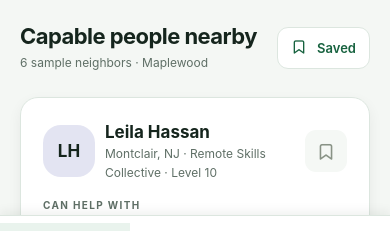
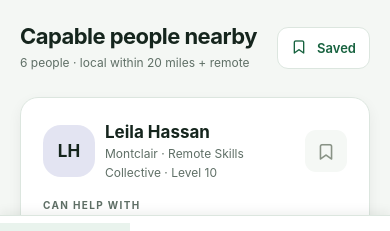
Before and after one commit to eroleric/communitybuilder, a React Native app: screen / in a window 390 px wide. Shown: the part 557-788 px from the top of the page. Built offline with nearby package versions, Linux system fonts and the light colour scheme.

Commit message:
Add local radius and remote service reach

```diff
--- a/src/CommonHands.tsx
+++ b/src/CommonHands.tsx
@@ -1973,8 +1973,13 @@ function Workspace() {
                         <>
                           <Text style={s.label}>Comfortable travel radius</Text>
                           <View style={s.wrap}>
-                            {["2 miles", "5 miles", "10 miles", "25 miles"].map(
-                              (x) => (
+                            {[
+                              "5 miles",
+                              "10 miles",
+                              "20 miles",
+                              "30 miles",
+                              "50 miles",
+                            ].map((x) => (
                               <Chip
                                 key={x}
                                 label={x}
@@ -1983,8 +1988,7 @@ function Workspace() {
                                   setProfile({ ...profile, radius: x })
                                 }
                               />
-                              ),
-                            )}
+                            ))}
                           </View>
                         </>
                       )}
--- a/src/NeighborDiscovery.tsx
+++ b/src/NeighborDiscovery.tsx
@@ -37,22 +37,32 @@ export function NeighborDiscovery({
   const [filter, setFilter] = useState(false);
   const [category, setCategory] = useState("All services");
   const [saved, setSaved] = useState(false);
-  const [distance, setDistance] = useState(0);
+  const defaultRadius = 20;
+  const [distance, setDistance] = useState(defaultRadius);
   const [available, setAvailable] = useState("Any time");
   const [remote, setRemote] = useState(false);
   const reciprocal = (m: Member) =>
     m.wants.some((w) => state.profile.skills.includes(w)) &&
     state.profile.wants.some((wanted) => m.offers.includes(wanted));
+  const isRemoteOffer = (member: Member, offer: string) =>
+    member.offerReach[offer] === "Remote" ||
+    member.offerReach[offer] === "Local & Remote";
+  const reachableOffers = (member: Member) =>
+    member.offers.filter(
+      (offer) => member.distance <= distance || isRemoteOffer(member, offer),
+    );
   const list = members
     .filter(
       (m) =>
         !state.blocked.includes(m.id) &&
         (!saved || state.saved.includes(m.id)) &&
-        (category === "All services" || m.offers.includes(category)) &&
-        (!distance || m.distance <= distance || m.remote) &&
+        (category === "All services"
+          ? reachableOffers(m).length > 0
+          : reachableOffers(m).includes(category)) &&
         (available === "Any time" || m.available === available) &&
-        (!remote || m.remote) &&
-        `${m.name} ${m.offers.join(" ")} ${m.examples.join(" ")} ${m.interests.join(" ")}`
+        (!remote ||
+          reachableOffers(m).some((offer) => isRemoteOffer(m, offer))) &&
+        `${m.name} ${reachableOffers(m).join(" ")} ${m.examples.join(" ")} ${m.interests.join(" ")}`
           .toLowerCase()
           .includes(query.toLowerCase()),
     )
@@ -65,7 +75,9 @@ export function NeighborDiscovery({
             member.communityIds.includes(state.profile.primaryCommunityId),
         ) *
           2 -
-        (member.remote ? 0 : member.distance);
+        (reachableOffers(member).some((offer) => isRemoteOffer(member, offer))
+          ? 0
+          : member.distance);
       return score(b) - score(a);
     });
   const serviceOptions = [
@@ -145,10 +157,10 @@ export function NeighborDiscovery({
         <Card style={{ gap: 15 }}>
           <Text style={s.bold}>A few preferences</Text>
           <View style={s.wrap}>
-            {[0, 2, 5, 10].map((x) => (
+            {[5, 10, 20, 30, 50].map((x) => (
               <Chip
                 key={x}
-                label={x ? `Within ${x} miles` : "Any distance"}
+                label={`Within ${x} miles`}
                 active={distance === x}
                 onPress={() => setDistance(x)}
               />
@@ -166,7 +178,7 @@ export function NeighborDiscovery({
           </View>
           <View style={s.wrap}>
             <Chip
-              label="Remote available"
+              label="Remote services"
               active={remote}
               onPress={() => setRemote(!remote)}
             />
@@ -185,7 +197,7 @@ export function NeighborDiscovery({
             onPress={() => {
               setCategory("All services");
               setAvailable("Any time");
-              setDistance(0);
+              setDistance(defaultRadius);
               setRemote(false);
             }}
           />
@@ -197,7 +209,7 @@ export function NeighborDiscovery({
             {saved ? "People you saved" : "Capable people nearby"}
           </Text>
           <Text style={s.small}>
-            {list.length} sample neighbors · {state.profile.area}
+            {list.length} people · local within {distance} miles + remote
           </Text>
         </View>
         <Pressable
@@ -261,9 +273,12 @@ export function NeighborDiscovery({
               <View style={{ gap: 8 }}>
                 <Text style={s.eyebrow}>CAN HELP WITH</Text>
                 <View style={s.wrap}>
-                  {m.offers.map((offer) => (
+                  {reachableOffers(m).map((offer) => (
                     <View style={s.serviceTag} key={offer}>
-                      <Text style={s.serviceTagText}>{offer}</Text>
+                      <Text style={s.serviceTagText}>
+                        {offer}
+                        {isRemoteOffer(m, offer) ? " · Remote" : ""}
+                      </Text>
                     </View>
                   ))}
                 </View>
@@ -325,7 +340,7 @@ export function NeighborDiscovery({
                 setQuery("");
                 setCategory("All services");
                 setAvailable("Any time");
-                setDistance(0);
+                setDistance(defaultRadius);
                 setRemote(false);
                 setSaved(false);
               }}
--- a/src/data.ts
+++ b/src/data.ts
@@ -17,6 +17,7 @@ export type Member = {
   color: string;
   available: string;
   remote: boolean;
+  offerReach: Record<string, "Local" | "Remote" | "Local & Remote">;
   examples: string[];
   interests: string[];
   workingStyle: string;
@@ -57,6 +58,11 @@ const memberSeeds: Omit<
     color: "#e1ebee",
     available: "This week",
     remote: false,
+    offerReach: {
+      Plumbing: "Local",
+      "Home repairs": "Local",
+      "Water systems": "Local",
+    },
     examples: [
       "Replace a kitchen faucet",
       "Repair a running toilet",
@@ -80,6 +86,11 @@ const memberSeeds: Omit<
     color: "#e8ecd6",
     available: "Weekends",
     remote: false,
+    offerReach: {
+      Gardening: "Local",
+      Farming: "Local",
+      "Land care": "Local",
+    },
     examples: [
       "Mow a small yard",
       "Prepare a vegetable bed",
@@ -103,6 +114,11 @@ const memberSeeds: Omit<
     color: "#f0e3d3",
     available: "This week",
     remote: false,
+    offerReach: {
+      Carpentry: "Local",
+      Woodworking: "Local",
+      "Home repairs": "Local",
+    },
     examples: [
       "Fit a floating shelf",
       "Repair a wooden chair",
@@ -126,6 +142,11 @@ const memberSeeds: Omit<
     color: "#eee1e9",
     available: "This week",
     remote: false,
+    offerReach: {
+      "Pet care": "Local",
+      "House sitting": "Local",
+      Errands: "Local",
+    },
     examples: [
       "A 30-minute neighborhood walk",
       "An afternoon pet visit",
@@ -149,6 +170,11 @@ const memberSeeds: Omit<
     color: "#f4ebcb",
     available: "Weekends",
     remote: false,
+    offerReach: {
+      Electrical: "Local",
+      "Home repairs": "Local",
+      "Technical help": "Remote",
+    },
     examples: [
       "Assess a light fixture replacement",
       "Plan under-cabinet lighting",
@@ -172,6 +198,11 @@ const memberSeeds: Omit<
     color: "#e3e4f2",
     available: "This week",
     remote: true,
+    offerReach: {
+      Tutoring: "Remote",
+      Languages: "Remote",
+      "Computer help": "Remote",
+    },
     examples: [
       "An hour of conversational French",
       "Help with everyday math",
@@ -202,7 +233,7 @@ const personal: Record<
     communityIds: ["homestead-builders", "makers-united"],
     latitude: 40.735,
     longitude: -74.273,
-    locationLabel: "Maplewood, NJ",
+    locationLabel: "Maplewood",
     exchangeIdeas: [
       "A faucet replacement for help with a light fixture — both jobs checked first.",
     ],
@@ -216,7 +247,7 @@ const personal: Record<
     communityIds: ["neighbor-network", "homestead-builders"],
     latitude: 40.748,
     longitude: -74.266,
-    locationLabel: "Maplewood, NJ",
+    locationLabel: "Maplewood",
     exchangeIdeas: ["A small-yard tidy-up for help putting up a shelf."],
   },
   james: {
@@ -228,7 +259,7 @@ const personal: Record<
     communityIds: ["makers-united", "homestead-builders"],
     latitude: 40.722,
     longitude: -74.279,
-    locationLabel: "South Orange, NJ",
+    locationLabel: "South Orange",
     exchangeIdeas: ["Repair a chair in exchange for a hand in the garden."],
   },
   amara: {
@@ -240,7 +271,7 @@ const personal: Record<
     communityIds: ["neighbor-network"],
     latitude: 40.729,
     longitude: -74.263,
-    locationLabel: "Irvington, NJ",
+    locationLabel: "Irvington",
     exchangeIdeas: ["A few dog walks for help getting a garden bed started."],
   },
   daniel: {
@@ -252,7 +283,7 @@ const personal: Record<
     communityIds: [],
     latitude: 40.751,
     longitude: -74.254,
-    locationLabel: "Union, NJ",
+    locationLabel: "Union",
     exchangeIdeas: [
       "Help with a lighting job for a small plumbing repair, after checking both scopes.",
     ],
@@ -266,7 +297,7 @@ const personal: Record<
     communityIds: ["remote-skills", "homestead-builders"],
     latitude: 40.79,
     longitude: -74.21,
-    locationLabel: "Montclair, NJ",
+    locationLabel: "Montclair",
     exchangeIdeas: ["A language session for a little design help."],
   },
 };
@@ -372,7 +403,7 @@ export const initialState: State = {
     bio: "",
     skills: ["Electrical", "Home repairs"],
     availability: "Weekends",
-    radius: "5 miles",
+    radius: "20 miles",
     onboarded: false,
     interests: [],
     workingStyle: "",
@@ -381,11 +412,11 @@ export const initialState: State = {
     exclusions: "",
     latitude: 40.7312,
     longitude: -74.2714,
-    approximateLocationLabel: "Maplewood, NJ",
+    approximateLocationLabel: "Maplewood",
     homeCommunityId: "",
     primaryCommunityId: undefined,
     serviceReach: "Local",
-    searchRadiusMiles: 5,
+    searchRadiusMiles: 20,
     remoteAvailable: false,
     locationUpdatedAt: "2026-09-05T00:00:00.000Z",
     communityAssignmentType: "manual",
--- a/src/locationHelpers.ts
+++ b/src/locationHelpers.ts
@@ -9,7 +9,7 @@ const knownLocations: Array<{
     result: {
       latitude: 40.7312,
       longitude: -74.2714,
-      approximateLocationLabel: "Maplewood, NJ",
+      approximateLocationLabel: "Maplewood",
       source: "demo-geocode",
     },
   },
@@ -18,7 +18,7 @@ const knownLocations: Array<{
     result: {
       latitude: 33.608,
       longitude: -81.72,
-      approximateLocationLabel: "North Aiken, SC",
+      approximateLocationLabel: "North Aiken",
       source: "demo-geocode",
     },
   },
@@ -27,7 +27,7 @@ const knownLocations: Array<{
     result: {
       latitude: 33.5604,
       longitude: -81.7196,
-      approximateLocationLabel: "Aiken, SC",
+      approximateLocationLabel: "Aiken",
       source: "demo-geocode",
     },
   },
@@ -45,7 +45,8 @@ export const resolveApproximateLocation = (
   return {
     latitude: 33.66,
     longitude: -81.82,
-    approximateLocationLabel: input.trim() || "Approximate area",
+    approximateLocationLabel:
+      input.trim().split(",")[0].trim() || "Approximate area",
     source: "regional-fallback",
   };
 };
```
Lines whose indentation alone changed are shown as unchanged.
